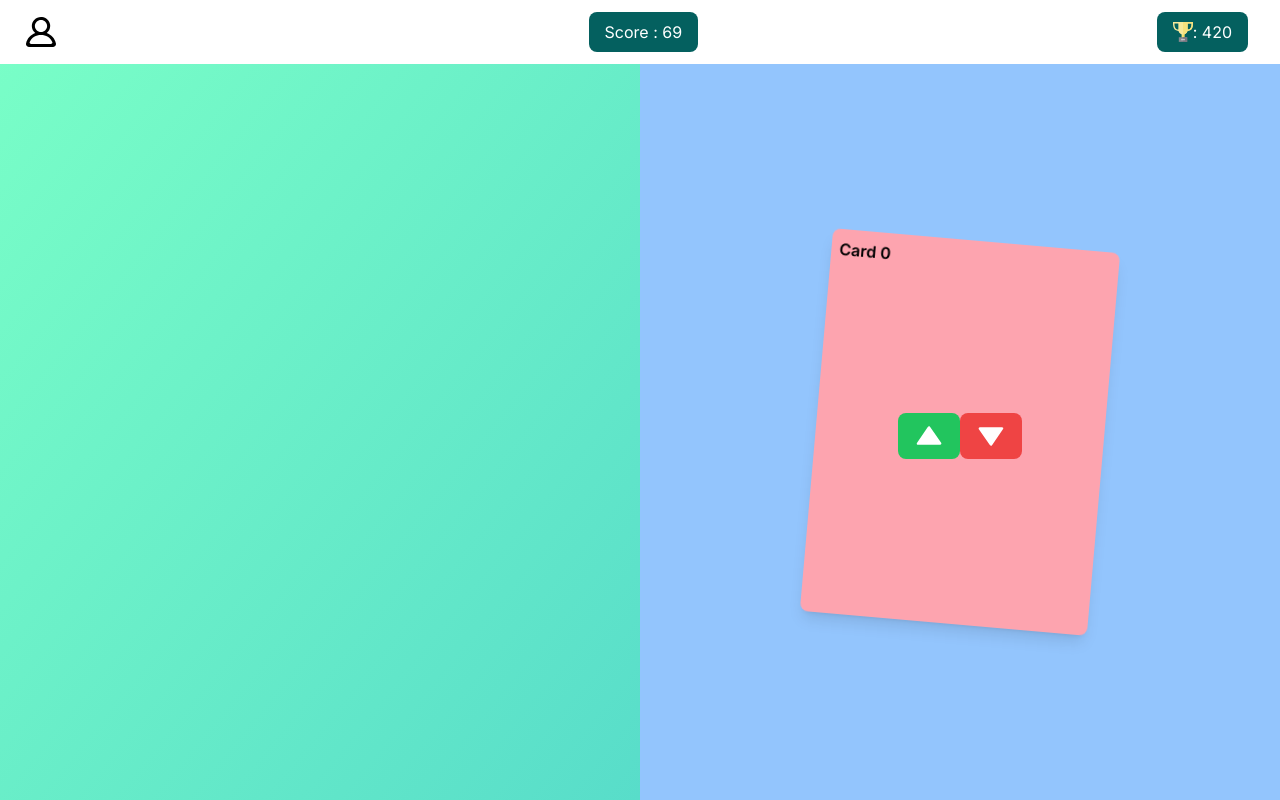
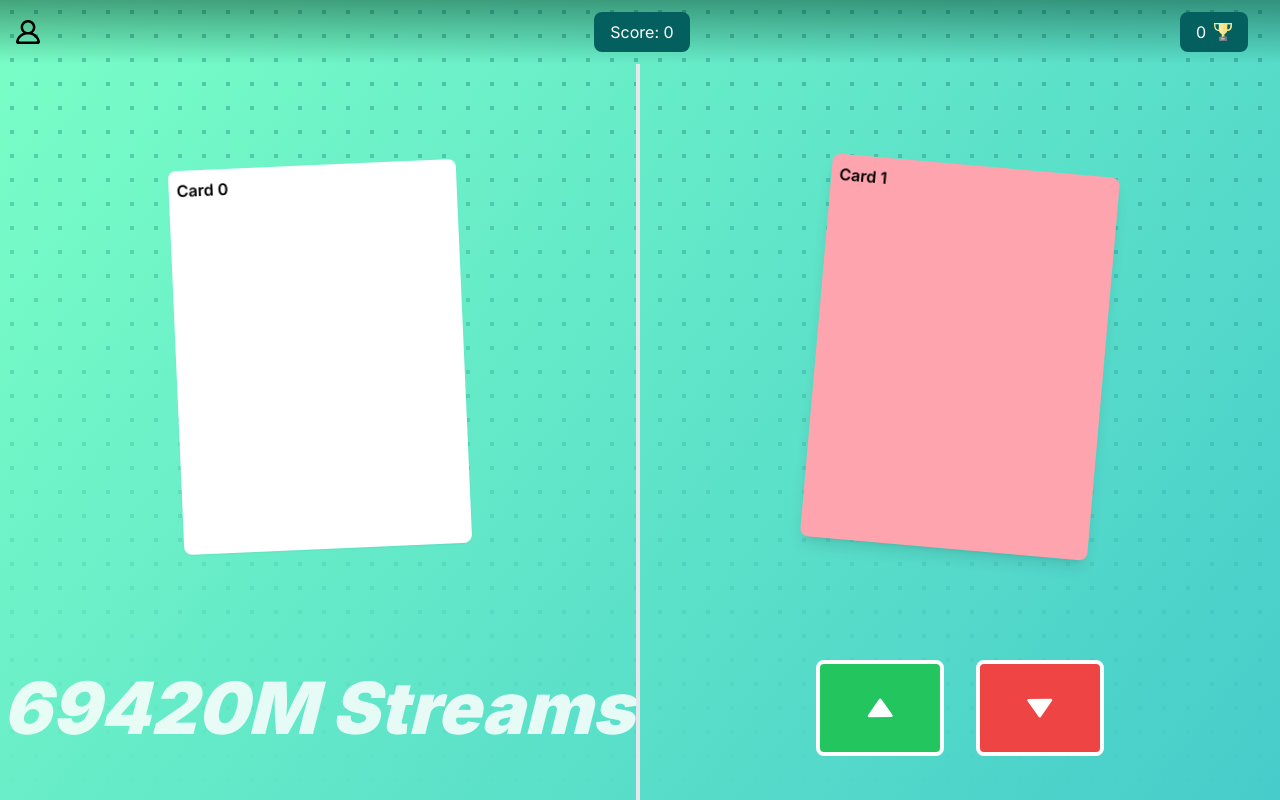
Before and after one commit to TejasBhovad/guesstimate, a Next.js app: page / in a window 1280 px wide. Built offline with nearby package versions, Linux system fonts and the light colour scheme.

Commit message:
feat: mvp done?

```diff
--- a/app/components/Card.jsx
+++ b/app/components/Card.jsx
@@ -7,10 +7,10 @@ const Card = ({ position, selected, number }) => {
     <div className="flex flex-col absolute">
       <motion.div
         // set shadow-lg to card when selected and shadow-md when not selected
-        className={`w-72 h-96 bg-white rounded-lg p-2 card ${
-          selected ? "shadow-lg" : "shadow-md"
+        className={`w-48 h-64 md:w-72 md:h-96 sm:w-60 sm:h-80 bg-white rounded-lg p-2 card ${
+          selected ? "shadow-lg" : "shadow-sm"
         }`}
-        initial={{ opacity: 0, x: 200, rotate: 30 }}
+        initial={{ opacity: 0, x: 200, y: -50, rotate: 30 }}
         animate={{
           opacity: 1,
           x: position.x,
--- a/app/components/Navbar.jsx
+++ b/app/components/Navbar.jsx
@@ -1,23 +1,37 @@
+"use client";
 import React from "react";
 import Profile from "./icons/Profile";
 import Trophy from "./icons/Trophy";
+import { ScoreContext } from "../context/context-wrapper";
+import { useContext, useState, useEffect } from "react";
+
 const Navbar = () => {
+  const [highscoreUpdated, setHighscoreUpdated] = useState(false);
+  const { score, highscore } = useContext(ScoreContext);
+
+  useEffect(() => {
+    setHighscoreUpdated(true);
+    const timer = setTimeout(() => setHighscoreUpdated(false), 150); // Reset after 1 second
+    return () => clearTimeout(timer); // Clear timeout if the component is unmounted
+  }, [highscore]);
   return (
-    <div className="w-full h-16 absolute bg-white flex items-center">
-      <div className="ml-4">
-        <Profile />
+    <div className="w-full h-16 absolute bg-white flex items-center z-999 navbar">
+      <div className="ml-4 text-buttonColor fill=buttonColor">
+        <Profile className="text-buttonColor fill=buttonColor" />
       </div>
 
       <div className="ml-16 flex-grow flex justify-center">
         <div className="bg-buttonColor px-4 py-2 rounded-lg">
-          <p className="text-white">Score : 69</p>
+          <p className="text-white">Score: {score}</p>
         </div>
       </div>
-
-        <div className="mr-8 bg-buttonColor bg-blue-200 px-4 py-2 rounded-lg flex items-center">
-          <Trophy/>
-          <p className="text-white">: 420</p>
-        </div>
+      <div
+        className={`mr-8 bg-buttonColor bg-blue-200 px-4 py-2 rounded-lg flex items-center gap-2 ${
+          highscoreUpdated ? "pulse" : ""
+        }`}
+      >
+        <p className="text-white">{highscore}</p> <Trophy />
+      </div>
     </div>
   );
 };
--- a/app/components/icons/Arrow.jsx
+++ b/app/components/icons/Arrow.jsx
@@ -1,13 +1,13 @@
 import React from "react";
 
-function Icon() {
+function Arrow() {
   return (
     <svg
       xmlns="http://www.w3.org/2000/svg"
       width="30"
       height="30"
       fill="none"
-      viewBox="0 0 73 73"
+      viewBox="0 0 72 72"
     >
       <g clipPath="url(#clip0_39_2)">
         <path
@@ -28,4 +28,4 @@ function Icon() {
   );
 }
 
-export default Icon;
+export default Arrow;
--- a/app/components/icons/Profile.jsx
+++ b/app/components/icons/Profile.jsx
@@ -4,14 +4,17 @@ function Profile() {
   return (
     <svg
       xmlns="http://www.w3.org/2000/svg"
-      width="50"
-      height="30"
+      width="24"
+      height="24"
       viewBox="0 0 20 20"
     >
-      <g fill="none" fillRule="evenodd" stroke="none" strokeWidth="1">
+      <g fill="#04605F" fillRule="evenodd" stroke="none" strokeWidth="1">
         <g fill="#000" transform="translate(-140 -2159)">
           <g transform="translate(56 160)">
-            <path d="M100.563 2017H87.438c-.706 0-1.228-.697-.961-1.338 1.236-2.964 4.14-4.662 7.523-4.662 3.384 0 6.288 1.698 7.524 4.662.267.641-.255 1.338-.961 1.338m-10.646-12c0-2.206 1.832-4 4.083-4 2.252 0 4.083 1.794 4.083 4s-1.831 4-4.083 4c-2.251 0-4.083-1.794-4.083-4m14.039 11.636c-.742-3.359-3.064-5.838-6.119-6.963 1.619-1.277 2.563-3.342 2.216-5.603-.402-2.623-2.63-4.722-5.318-5.028-3.712-.423-6.86 2.407-6.86 5.958 0 1.89.894 3.574 2.289 4.673-3.057 1.125-5.377 3.604-6.12 6.963-.27 1.221.735 2.364 2.01 2.364h15.892c1.276 0 2.28-1.143 2.01-2.364"></path>
+            <path
+              color="#04605F"
+              d="M100.563 2017H87.438c-.706 0-1.228-.697-.961-1.338 1.236-2.964 4.14-4.662 7.523-4.662 3.384 0 6.288 1.698 7.524 4.662.267.641-.255 1.338-.961 1.338m-10.646-12c0-2.206 1.832-4 4.083-4 2.252 0 4.083 1.794 4.083 4s-1.831 4-4.083 4c-2.251 0-4.083-1.794-4.083-4m14.039 11.636c-.742-3.359-3.064-5.838-6.119-6.963 1.619-1.277 2.563-3.342 2.216-5.603-.402-2.623-2.63-4.722-5.318-5.028-3.712-.423-6.86 2.407-6.86 5.958 0 1.89.894 3.574 2.289 4.673-3.057 1.125-5.377 3.604-6.12 6.963-.27 1.221.735 2.364 2.01 2.364h15.892c1.276 0 2.28-1.143 2.01-2.364"
+            ></path>
           </g>
         </g>
       </g>
--- a/app/components/icons/Trophy.jsx
+++ b/app/components/icons/Trophy.jsx
@@ -1,15 +1,15 @@
 import React from "react";
 
-function Icon() {
+function Trophy() {
   return (
     <svg
       xmlns="http://www.w3.org/2000/svg"
       version="1.1"
       viewBox="0 0 512 512"
-      height="20"
-      width="20"
+      height="18"
+      width="18"
       xmlSpace="preserve"
-      >
+    >
       <path fill="#F6E27D" d="M220.279 306.605H291.721V401.861H220.279z"></path>
       <path fill="#F5DC60" d="M256 306.605H291.721V401.861H256z"></path>
       <path
@@ -36,4 +36,4 @@ function Icon() {
   );
 }
 
-export default Icon;
+export default Trophy;
--- /dev/null
+++ b/app/context/context-wrapper.js
@@ -0,0 +1,17 @@
+"use client";
+import { createContext, useState } from "react";
+
+export const ScoreContext = createContext(0);
+
+function ContextProvider({ children }) {
+  const [score, setScore] = useState(0);
+  const [highscore, setHighscore] = useState(0);
+
+  return (
+    <ScoreContext.Provider value={{ score, setScore, highscore, setHighscore }}>
+      {children}
+    </ScoreContext.Provider>
+  );
+}
+
+export default ContextProvider;
--- a/app/globals.css
+++ b/app/globals.css
@@ -1,6 +1,22 @@
 @tailwind base;
 @tailwind components;
 @tailwind utilities;
+
+@keyframes pulse {
+  0% {
+    transform: scale(1);
+  }
+  50% {
+    transform: scale(1.025);
+  }
+  100% {
+    transform: scale(1);
+  }
+}
+
+.pulse {
+  animation: pulse 0.2s ease-in-out;
+}
 
 html,
 body,
@@ -28,3 +44,38 @@ body {
 .card {
   z-index: 10;
 }
+
+.halftone {
+  --dotSize: 0.15rem;
+  --stop1: 3%;
+  --stop2: 60%;
+}
+
+.halftone::after {
+  /* Cover our element */
+  content: "";
+  position: absolute;
+  inset: 0;
+  z-index: -1;
+  opacity: 0.35;
+  /* Dotted background */
+  background-image: radial-gradient(
+    circle at center,
+    #04605f var(--dotSize),
+    transparent 0
+  );
+  background-size: 1.5rem 1.5rem;
+  background-position: 0 0, 0.65rem 0.65rem;
+}
+.halftone::after {
+  mask-image: linear-gradient(rgb(0 0 0), rgb(0 0 0 / 0));
+}
+.navbar {
+  /* gradient from top to bottom */
+  background: rgb(122, 255, 199);
+  background: linear-gradient(
+    180deg,
+    rgba(2, 55, 33, 0.455) 0%,
+    rgba(71, 204, 204, 0) 100%
+  );
+}
--- a/app/layout.jsx
+++ b/app/layout.jsx
@@ -1,6 +1,8 @@
 import { Inter } from "next/font/google";
 import Navbar from "./components/Navbar";
+import ContextProvider from "./context/context-wrapper";
 import "./globals.css";
+import Image from "next/image";
 
 const inter = Inter({ subsets: ["latin"] });
 
@@ -13,10 +15,12 @@ export default function RootLayout({ children }) {
   return (
     <html lang="en">
       <body className={inter.className}>
-        <main className="w-full h-full">
-          <Navbar />
-          {children}
-        </main>
+        <ContextProvider>
+          <main className="w-full h-full halftone">
+            <Navbar />
+            {children}
+          </main>
+        </ContextProvider>
       </body>
     </html>
   );
--- a/app/page.jsx
+++ b/app/page.jsx
@@ -2,27 +2,33 @@
 import React, { useState, useEffect } from "react";
 import Card from "./components/Card";
 import Arrow from "./components/icons/Arrow";
+import { ScoreContext } from "./context/context-wrapper";
+import { useContext } from "react";
+const Page = () => {
+  const { score, setScore, highscore, setHighscore } = useContext(ScoreContext);
+  const [cards, setCards] = useState([{ x: 0, y: -75, rotate: 5 }]);
+  const [cardCount, setCardCount] = useState(0);
+  const [isMounted, setIsMounted] = useState(false);
 
-const Page = () => {
-  const [cards, setCards] = useState([{ x: 0, y: 0, rotate: 5 }]);
-  const [cardCount, setCardCount] = useState(0);
+  useEffect(() => {
+    setIsMounted(true);
+    return () => setIsMounted(false);
+  }, []);
 
   const handleClick = () => {
     setCards((prevCards) => {
-      // Create a copy of the previous cards
       const newCards = [...prevCards];
-      // Target the right-hand card and change its position
       newCards[newCards.length - 1] = {
         ...newCards[newCards.length - 1],
         x: -window.innerWidth / 2,
+        y: -75,
         rotate: newCards.length % 2 === 0 ? 2.5 : -2.5,
       };
-      newCards.push({ x: 0, y: 0, rotate: 5 });
+      newCards.push({ x: 0, y: -75, rotate: 5 });
 
       return newCards;
     });
   };
-  // center leftmost stack of cards on leftmost center
   useEffect(() => {
     const resizeHandler = () => {
       setCards((prevCards) => {
@@ -48,23 +54,38 @@ const Page = () => {
       window.removeEventListener("resize", resizeHandler);
     };
   }, [cardCount]);
+
   const handleAlert = () => {
     alert("You lose");
+    // reset score context
+    setScore(0);
+    // reset cards
+    setCards([{ x: 0, y: -100, rotate: 5 }]);
+    handleClick();
   };
+
+  const updateHighscore = (newScore) => {
+    if (newScore > highscore) {
+      setHighscore(newScore);
+    }
+  };
+
+  useEffect(() => {
+    setScore(cards.length - 1 - 1);
+    // console.log("highscore updated", score, highscore);
+    updateHighscore(cards.length - 1 - 1);
+  }, [cards.length]);
+
+  // enable handle click on load
+  useEffect(() => {
+    if (isMounted) {
+      handleClick();
+    }
+  }, [isMounted]);
 
   return (
     <div className="w-full h-full flex overflow-x-hidden pt-16">
-      {/* abslte score card */}
-      {/* <div className="absolute top-0 left-0 p-4">
-        <span className="font-semibold">
-          Score:{" "}
-          {
-            // length of cards array minus 1
-            cards.length - 1
-          }
-        </span>
-      </div> */}
-      <div className="w-1/2 h-full flex items-center justify-center overflow-x-hidden">
+      <div className="w-1/2 h-full flex items-center justify-center overflow-x-hidden flex flex-col border-r-4 border-opacity-75">
         {cards.slice(0, cardCount).map((position, index) => (
           <Card
             key={index}
@@ -73,8 +94,14 @@ const Page = () => {
             selected={index === cards.length - 1}
           />
         ))}
+        <div className="w-full h-3/4 "></div>
+        <div className="w-full h-1/4 flex items-center justify-center gap-4">
+          <span className="font-black text-4xl sm:text-5xl md:text-6xl lg:text-7xl text-white italic opacity-85 text-center">
+            69420M Streams
+          </span>
         </div>
-      <div className="w-1/2 h-full bg-blue-300 flex items-center justify-center overflow-x-hidden">
+      </div>
+      <div className="w-1/2 h-full flex items-center justify-center overflow-x-hidden">
         {cards.slice(cardCount).map((position, index) => (
           <Card
             key={index}
@@ -83,15 +110,17 @@ const Page = () => {
             selected={index === cards.length - 1}
           />
         ))}
-        <div className="control absolute z-30">
+        <div className="control z-30 w-full h-full">
+          <div className="w-full h-3/4 "></div>
+          <div className="w-full h-1/4 flex items-center justify-center gap-4 sm:gap-6 md:gap-8">
             <button
-            className="bg-green-500 text-white px-4 py-2 rounded-lg"
+              className="w-16 h-12 sm:w-20 sm:h-16 md:w-24 md:h-20 lg:w-32 lg:h-24 flex items-center justify-center bg-green-500 text-white px-4 py-2 rounded-lg hover:scale-105 transition-all duration-300 ease-in-out border-4 border-white"
               onClick={handleClick}
             >
-            <Arrow/>
+              <Arrow />
             </button>
             <button
-            className="bg-red-500 text-white px-4 py-2 rounded-lg mt-2"
+              className="w-16 h-12 sm:w-20 sm:h-16 md:w-24 md:h-20 lg:w-32 lg:h-24 flex items-center justify-center bg-red-500 text-white px-4 py-2 rounded-lg hover:scale-105 transition-all duration-300 ease-in-out border-4 border-white"
               onClick={handleAlert}
             >
               <div className="rotate-180">
@@ -101,6 +130,7 @@ const Page = () => {
           </div>
         </div>
       </div>
+    </div>
   );
 };
 
```
Also changed, not shown: public/grid.svg (added). Lines whose indentation alone changed are shown as unchanged.
